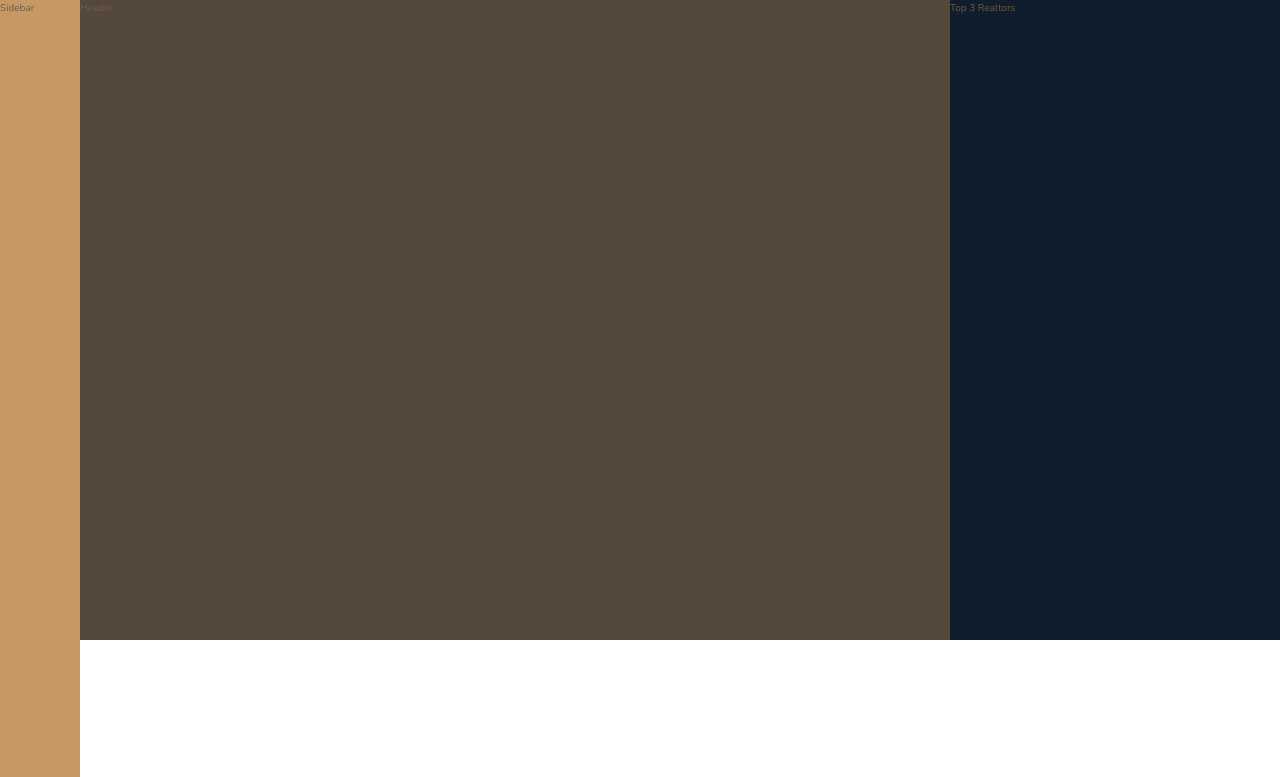
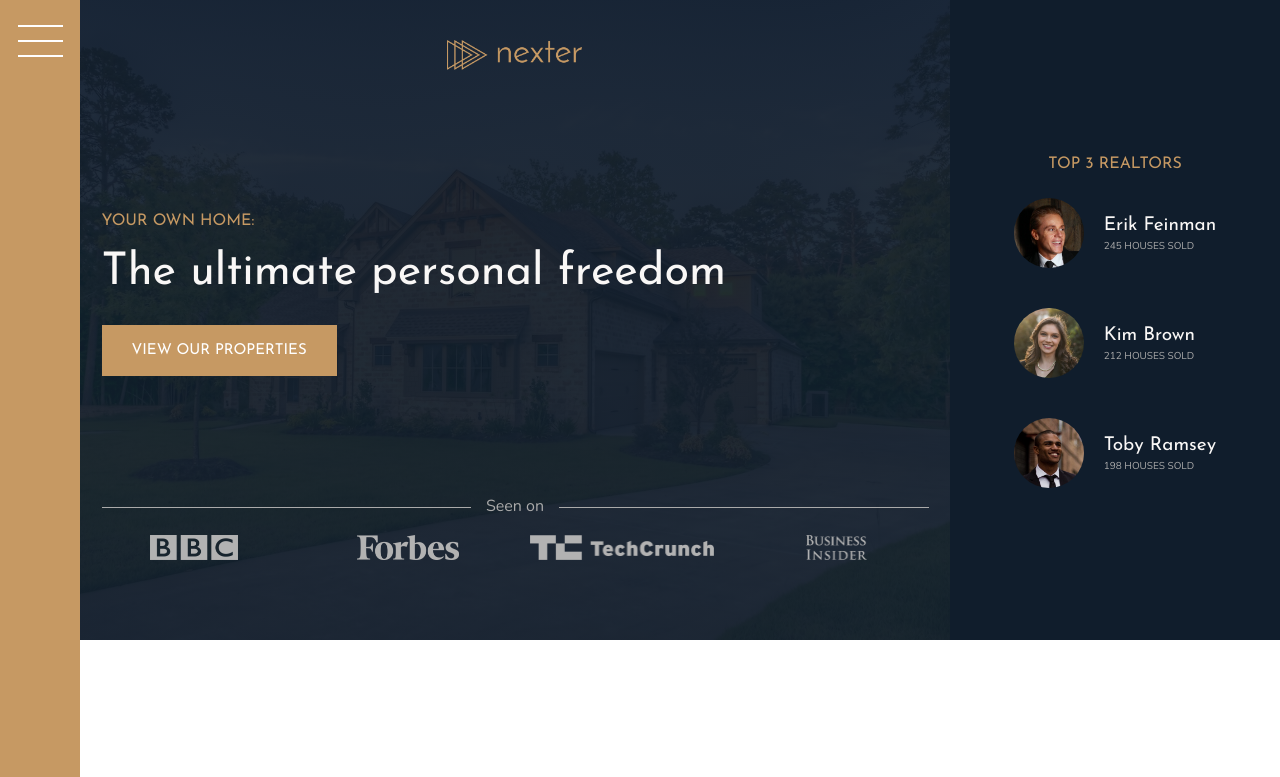
Before and after one commit to murtazablt/nexter, a website: page index.html in a window 1280 px wide. Shown: the top 777 px of the page. Drawn offline with nearby package versions, Linux system fonts and the light colour scheme.

Commit message:
header section completed

```diff
--- a/index.html
+++ b/index.html
@@ -15,11 +15,44 @@
     <title>nexter &mdash; your home, your freedom</title>
   </head>
   <body class="container">
-    <div class="sidebar">Sidebar</div>
+    <div class="sidebar">
+      <button class="nav-btn"></button>
+    </div>
 
-    <div class="header">Header</div>
+    <div class="header">
+      <img src="img/logo.png" alt="Nexter logo" class="header__logo" />
+      <h3 class="heading-3">Your own home:</h3>
+      <h1 class="heading-1">The ultimate personal freedom</h1>
+      <button class="btn header__btn">View our properties</button>
+      <div class="header__seenon-text">Seen on</div>
+      <div class="header__seenon-logos">
+        <img src="img/logo-bbc.png" alt="Seen on logo 1" />
+        <img src="img/logo-forbes.png" alt="Seen on logo 2" />
+        <img src="img/logo-techcrunch.png" alt="Seen on logo 3" />
+        <img src="img/logo-bi.png" alt="Seen on logo 4" />
+      </div>
+    </div>
 
-    <div class="realtors">Top 3 Realtors</div>
+    <div class="realtors">
+      <h3 class="heading-3">Top 3 Realtors</h3>
+      <div class="realtors__list">
+        <img src="img/realtor-1.jpeg" alt="Realtor 1" class="realtors__img" />
+        <div class="realtors__details">
+          <h4 class="heading-4 heading-4--light">Erik Feinman</h4>
+          <p class="realtors__sold">245 houses sold</p>
+        </div>
+        <img src="img/realtor-2.jpeg" alt="Realtor 2" class="realtors__img" />
+        <div class="realtors__details">
+          <h4 class="heading-4 heading-4--light">Kim Brown</h4>
+          <p class="realtors__sold">212 houses sold</p>
+        </div>
+        <img src="img/realtor-3.jpeg" alt="Realtor 3" class="realtors__img" />
+        <div class="realtors__details">
+          <h4 class="heading-4 heading-4--light">Toby Ramsey</h4>
+          <p class="realtors__sold">198 houses sold</p>
+        </div>
+      </div>
+    </div>
 
     <section class="features">
       <div class="feature">
--- a/sass/_header.scss
+++ b/sass/_header.scss
@@ -1,5 +1,57 @@
-.header{
-    background-color: $color-grey-dark-1;
+.header {
+  background-color: $color-grey-dark-1;
+  background-image: linear-gradient(
+      rgba($color-secondary, 0.93),
+      rgba($color-secondary, 0.93)
+    ),
+    url(../img/hero.jpeg);
+  background-size: cover;
+  background-position: center;
+  grid-column: full-start / col-end 6;
+  padding: 8rem;
+  padding-top: 4rem;
 
-    grid-column: full-start / col-end 6;
+  display: grid;
+  grid-template-rows: 1fr min-content 6rem 1fr;
+  grid-template-columns: max-content;
+  grid-row-gap: 1.5rem;
+  justify-content: center;
+
+  &__logo {
+    height: 3rem;
+    justify-self: center;
+  }
+  &__btn {
+    align-self: start;
+    justify-self: start;
+  }
+  &__seenon-text {
+    display: grid;
+    grid-template-columns: 1fr max-content 1fr;
+    grid-column-gap: 1.5rem;
+    align-items: center;
+
+    font-size: 1.6rem;
+    color: $color-grey-light-2;
+
+    &::before,
+    &::after {
+        content: "";
+        display: block;
+        height: 1px;
+        background-color: currentColor;
+    }
+  }
+  &__seenon-logos {
+    display: grid;
+    grid-template-columns: repeat(4, 1fr);
+    grid-column-gap: 3rem;
+    justify-items: center;
+
+    img {
+      height: 2.5rem;
+      filter: brightness(70%);
+    }
+
+    }
 }
--- a/sass/_realtors.scss
+++ b/sass/_realtors.scss
@@ -1,5 +1,30 @@
 .realtors{
     background-color: $color-secondary;
+    padding: 3rem;
+    grid-column: col-start 7 / full-end;
 
-    grid-column: col-start 7 / full-end;
+    display: grid;
+    justify-content: center;
+    align-content: center;
+    justify-items: center;
+    grid-row-gap: 2rem;
+
+    &__list {
+        display: grid;
+        grid-template-columns: min-content max-content;
+        grid-column-gap: 2rem;
+        grid-row-gap: 5vh;
+        align-items: center;
+    }
+    &__img {
+        width: 7rem;
+        height: 7rem;
+        border-radius: 50%;
+        display: block;
+    }
+    &__sold {
+        text-transform: uppercase;
+        color: $color-grey-light-2;
+        margin-top: -3px;
+    }
 }
--- a/sass/_sidebar.scss
+++ b/sass/_sidebar.scss
@@ -3,4 +3,36 @@
 
     grid-column: sidebar-start / sidebar-end;
     grid-row: 1 / -1;
+
+    display: flex;
+    justify-content: center;
 }
+
+.nav-btn {
+
+    border: none;
+    border-radius: 0;
+
+    background-color: #fff;
+    height: 2px;
+    width: 4.5rem;
+    margin-top: 4rem;
+
+
+    &::before,
+    &::after {
+        content: '';
+        display: block;
+        height: 2px;
+        width: 4.5rem;
+        background-color: #fff;
+
+    }
+
+    &::before {
+        transform: translateY(-1.5rem);
+    }
+    &::after {
+        transform: translateY(1.3rem);
+    }
+}
--- a/sass/_typography.scss
+++ b/sass/_typography.scss
@@ -5,6 +5,10 @@
 
 .heading-1 {
   @extend %heading;
+  font-size: 4.5rem;
+  color: $color-grey-light-1;
+  line-height: 1;
+
 }
 .heading-2 {
   @extend %heading;
```
Also changed, not shown: css/style.css.
